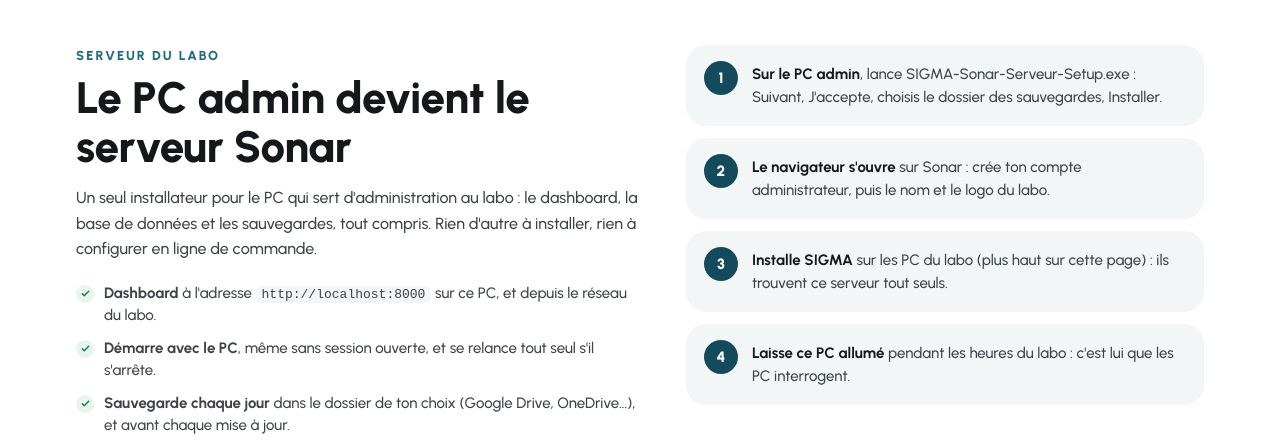
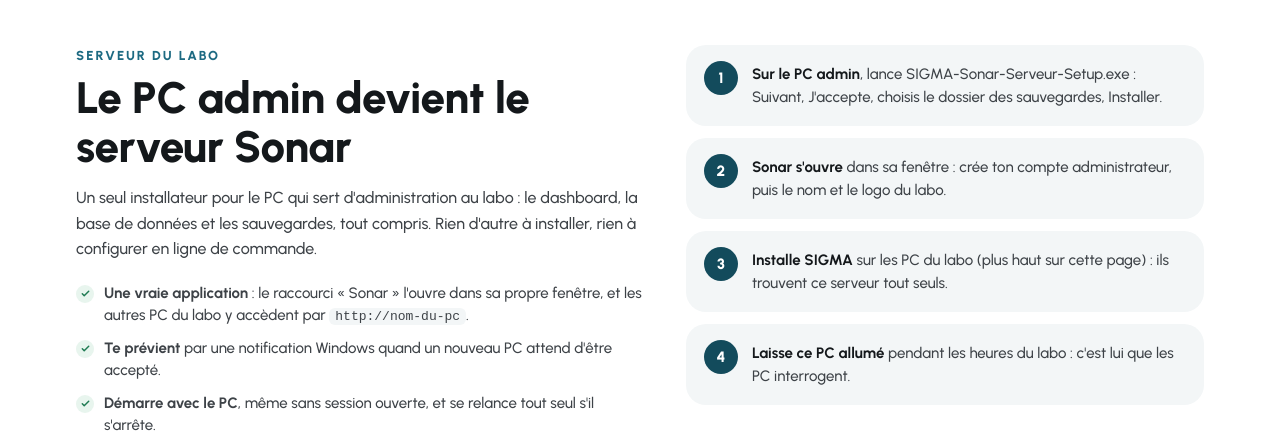
Before and after one commit to Nels-G/SIGMA-Sonar, a plain HTML site: page index.html in a window 1280 px wide. Shown: the part 3680-4124 px from the top of the page. Drawn offline with Linux system fonts and the light colour scheme; no server answers.

Commit message:
Serveur 1.0.3 : application, port 80, notifications

```diff
--- a/index.html
+++ b/index.html
@@ -633,7 +633,8 @@ footer a { color: #fff; font-weight: 700; }
       <p class="serveur-texte">Un seul installateur pour le PC qui sert d'administration au labo : le dashboard, la base de données
         et les sauvegardes, tout compris. Rien d'autre à installer, rien à configurer en ligne de commande.</p>
       <ul class="serveur-points">
-        <li><b>Dashboard</b> à l'adresse <code>http://localhost:8000</code> sur ce PC, et depuis le réseau du labo.</li>
+        <li><b>Une vraie application</b> : le raccourci « Sonar » l'ouvre dans sa propre fenêtre, et les autres PC du labo y accèdent par <code>http://nom-du-pc</code>.</li>
+        <li><b>Te prévient</b> par une notification Windows quand un nouveau PC attend d'être accepté.</li>
         <li><b>Démarre avec le PC</b>, même sans session ouverte, et se relance tout seul s'il s'arrête.</li>
         <li><b>Sauvegarde chaque jour</b> dans le dossier de ton choix (Google Drive, OneDrive…), et avant chaque mise à jour.</li>
         <li><b>Se met à jour tout seul</b>, sans perdre les données.</li>
@@ -646,7 +647,7 @@ footer a { color: #fff; font-weight: 700; }
     </div>
     <ol class="serveur-etapes">
       <li><b>Sur le PC admin</b>, lance SIGMA-Sonar-Serveur-Setup.exe : Suivant, J'accepte, choisis le dossier des sauvegardes, Installer.</li>
-      <li><b>Le navigateur s'ouvre</b> sur Sonar : crée ton compte administrateur, puis le nom et le logo du labo.</li>
+      <li><b>Sonar s'ouvre</b> dans sa fenêtre : crée ton compte administrateur, puis le nom et le logo du labo.</li>
       <li><b>Installe SIGMA</b> sur les PC du labo (plus haut sur cette page) : ils trouvent ce serveur tout seuls.</li>
       <li><b>Laisse ce PC allumé</b> pendant les heures du labo : c'est lui que les PC interrogent.</li>
     </ol>
```
